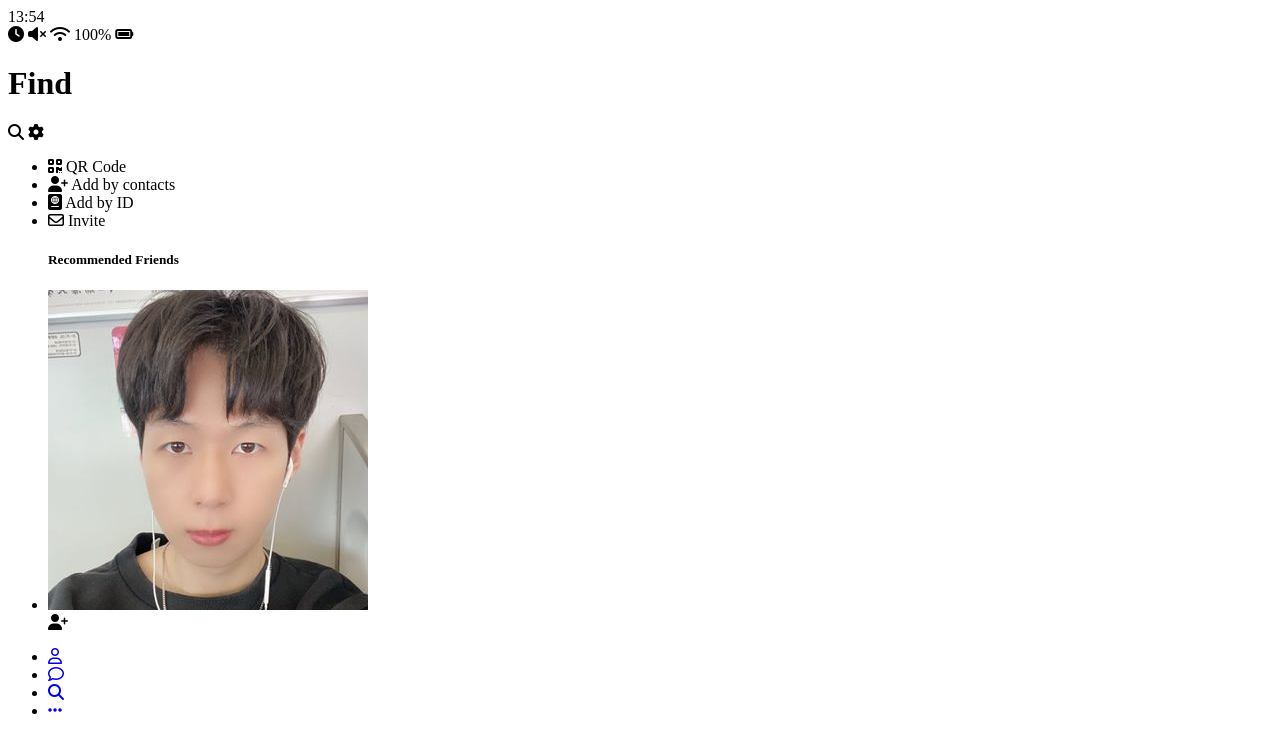
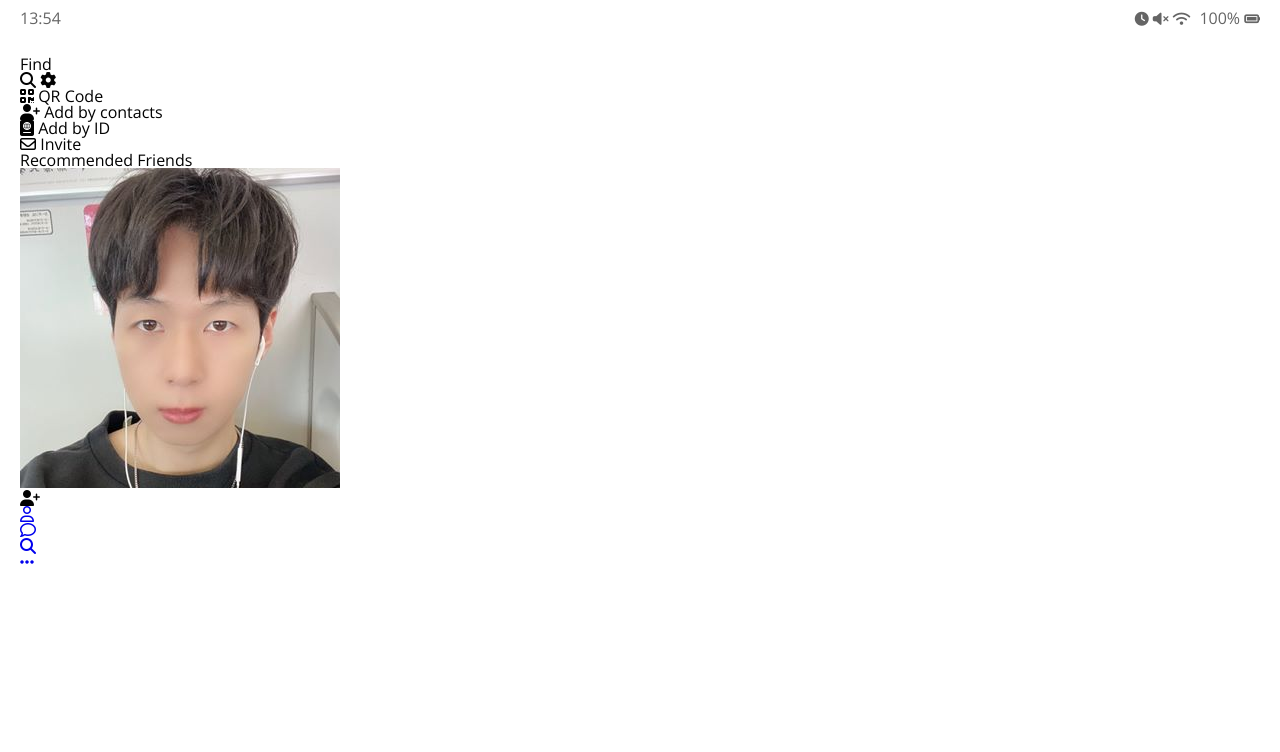
Before and after one commit to tnqls0624/cocoa-clone, a plain HTML site: page find.html in a window 1280 px wide. Drawn offline with nearby package versions, Linux system fonts and the light colour scheme.

Commit message:
20/05/21
success

```diff
--- /dev/null
+++ b/css/reset.css
@@ -0,0 +1,124 @@
+html,
+body,
+div,
+span,
+applet,
+object,
+iframe,
+h1,
+h2,
+h3,
+h4,
+h5,
+h6,
+p,
+blockquote,
+pre,
+a,
+abbr,
+acronym,
+address,
+big,
+cite,
+code,
+del,
+dfn,
+em,
+img,
+ins,
+kbd,
+q,
+s,
+samp,
+small,
+strike,
+strong,
+sub,
+sup,
+tt,
+var,
+b,
+u,
+i,
+center,
+dl,
+dt,
+dd,
+ol,
+ul,
+li,
+fieldset,
+form,
+label,
+legend,
+table,
+caption,
+tbody,
+tfoot,
+thead,
+tr,
+th,
+td,
+article,
+aside,
+canvas,
+details,
+embed,
+figure,
+figcaption,
+footer,
+header,
+hgroup,
+menu,
+nav,
+output,
+ruby,
+section,
+summary,
+time,
+mark,
+audio,
+video {
+  margin: 0;
+  padding: 0;
+  border: 0;
+  font-size: 100%;
+  font: inherit;
+  vertical-align: baseline;
+}
+/* HTML5 display-role reset for older browsers */
+article,
+aside,
+details,
+figcaption,
+figure,
+footer,
+header,
+hgroup,
+menu,
+nav,
+section {
+  display: block;
+}
+body {
+  line-height: 1;
+}
+ol,
+ul {
+  list-style: none;
+}
+blockquote,
+q {
+  quotes: none;
+}
+blockquote:before,
+blockquote:after,
+q:before,
+q:after {
+  content: "";
+  content: none;
+}
+table {
+  border-collapse: collapse;
+  border-spacing: 0;
+}
--- /dev/null
+++ b/css/status-bar.css
@@ -0,0 +1,14 @@
+.status-bar {
+  display: flex;
+  justify-content: space-between;
+  margin-bottom: 30px;
+  color: #656565;
+}
+
+.status-bar i {
+  font-size: 14px;
+}
+
+.status-bar .status-bar__battery-level {
+  margin-left: 5px;
+}
--- /dev/null
+++ b/css/styles.css
@@ -0,0 +1,11 @@
+@import "reset.css";
+@import "status-bar.css";
+@import url("https://fonts.googleapis.com/css2?family=Open+Sans:wght@400;700&display=swap");
+
+body {
+  background-color: white;
+  padding: 10px 20px;
+  color: #020202;
+  font-family: "Open Sans", -apple-system, BlinkMacSystemFont, "Segoe UI",
+    Roboto, Oxygen, Ubuntu, Cantarell, "Open Sans", "Helvetica Neue", sans-serif;
+}
--- a/find.html
+++ b/find.html
@@ -3,6 +3,7 @@
   <head>
     <meta charset="UTF-8" />
     <meta name="viewport" content="width=device-width, initial-scale=1.0" />
+    <link rel="stylesheet" href="css/styles.css" />
     <title>Find | KaKao Clone</title>
     <script
       src="https://kit.fontawesome.com/420ad1a074.js"
@@ -14,12 +15,13 @@
       <div class="status-bar__column">
         <span class="status-bar__clock">13:54</span>
       </div>
-      <i class="fas fa-clock"></i>
-      <i class="fas fa-volume-mute"></i>
-      <i class="fas fa-wifi"></i>
-      <span class="status-bar__battery-level">100%</span>
-      <i class="fas fa-battery-full"></i>
-      <div class="status-bar__column"></div>
+      <div class="status-bar__column">
+        <i class="fas fa-clock"></i>
+        <i class="fas fa-volume-mute"></i>
+        <i class="fas fa-wifi"></i>
+        <span class="status-bar__battery-level">100%</span>
+        <i class="fas fa-battery-full"></i>
+      </div>
     </div>
     <header class="header">
       <div class="header__header-column">
```
Also changed, not shown: chat.html (+3 -1 lines), friends.html (+8 -6 lines), index.html (+8 -6 lines), more.html (+8 -6 lines), settings.html (+3 -1 lines), 1 other file.
